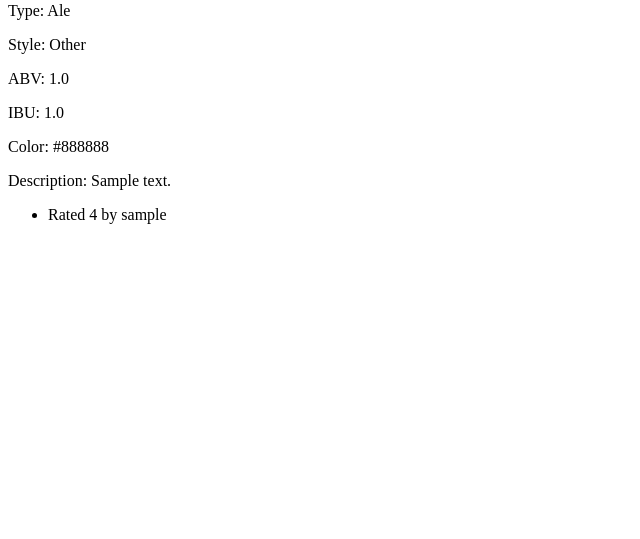
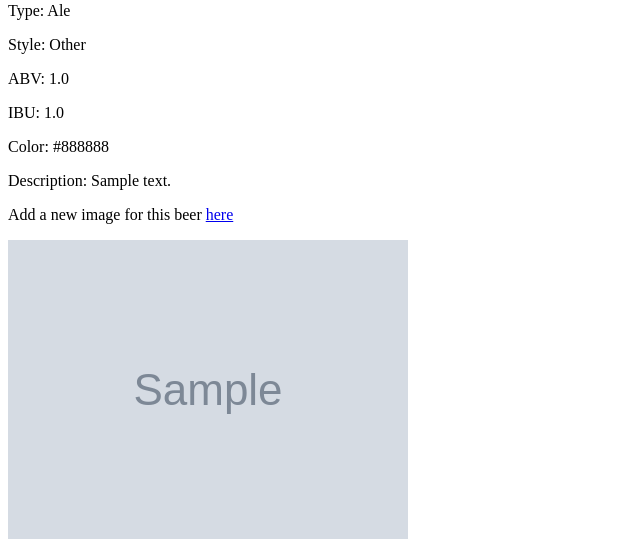
Before and after one commit to harrelchris/brewsandbeers, a Django app: page /beer/1/ in a window 1280 px wide. Shown: the part 138-677 px from the top of the page, without its empty margins (0-640 px from the left). Run offline with Django 4.2, Linux system fonts and the light colour scheme; data comes from the database, SQL or seed files in the repository; tables that the repository leaves empty hold one stand-in row (values such as "Sample post"); grey boxes marked "Sample" are stand-in pictures; parts of the project's set-up code (start-up, migrations or seed data) failed here and were passed over.

Commit message:
display images

```diff
--- a/app/beer/templates/beer/beer_detail.html
+++ b/app/beer/templates/beer/beer_detail.html
@@ -11,6 +11,14 @@
   <p>IBU: {{ beer.ibu }}</p>
   <p>Color: {% if beer.color %}{{ beer.color }}{% else %}Unknown{% endif %}</p>
   <p>Description: {% if beer.description %}{{ beer.description }}{% else %}None{% endif %}</p>
+  {% if image_list %}
+    <p>Add a new image for this beer <a href="{% url 'beer:image_create' beer.pk %}">here</a></p>
+    {% for image in image_list %}
+      <img src="{{ image.image.url }}" alt="{{ image.beer.name }} by {{ image.user.username }}">
+    {% endfor %}
+  {% else %}
+    <p>No images found. Upload one <a href="{% url 'beer:image_create' beer.pk %}">here</a></p>
+  {% endif %}
   {% if user.is_authenticated %}
     <p>
       <a href="{% url 'beer:image_create' beer.pk %}">Add Image</a> -
```
